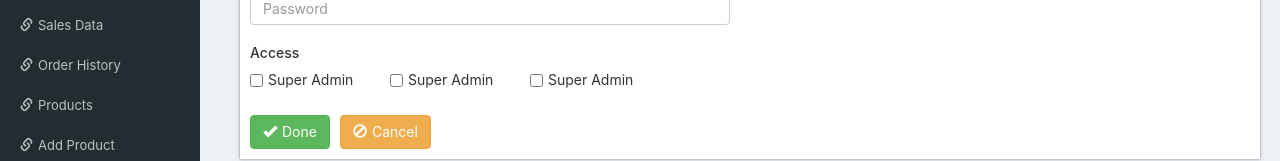
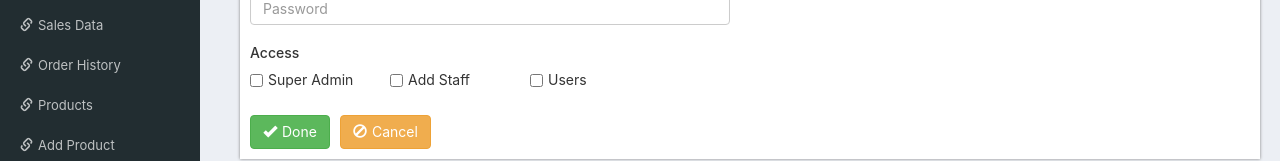
Before and after one commit to alinauroz/gogo-image, a React (Create React App) app in the folder admin/: page / in a window 1280 px wide. Shown: the part 395-556 px from the top of the page. Built offline with nearby package versions, Linux system fonts and the light colour scheme.

Commit message:
feat: add stadd

```diff
--- a/admin/src/components/pages/AddStaff.jsx
+++ b/admin/src/components/pages/AddStaff.jsx
@@ -89,11 +89,11 @@ export default function () {
                 </div>
                 <div style = {{minWidth: 140, display: 'inline-block'}}>
                     <input type = 'checkbox' id = 'cb-add-staff' onClick = {handleRoles} />
-                    <label for = 'cb-super-admin' style = {{fontWeight: 'normal', verticalAlign: 'top', marginLeft: 5}}>Super Admin</label>
+                    <label for = 'cb-add-staff' style = {{fontWeight: 'normal', verticalAlign: 'top', marginLeft: 5}}>Add Staff</label>
                 </div>
                 <div style = {{minWidth: 140, display: 'inline-block'}}>
                     <input type = 'checkbox' id = 'cb-user' onClick = {handleRoles} />
-                    <label for = 'cb-super-admin' style = {{fontWeight: 'normal', verticalAlign: 'top', marginLeft: 5}}>Super Admin</label>
+                    <label for = 'cb-user' style = {{fontWeight: 'normal', verticalAlign: 'top', marginLeft: 5}}>Users</label>
                 </div>
                 <div style = {{marginTop: 20}}>
                     <button
```
